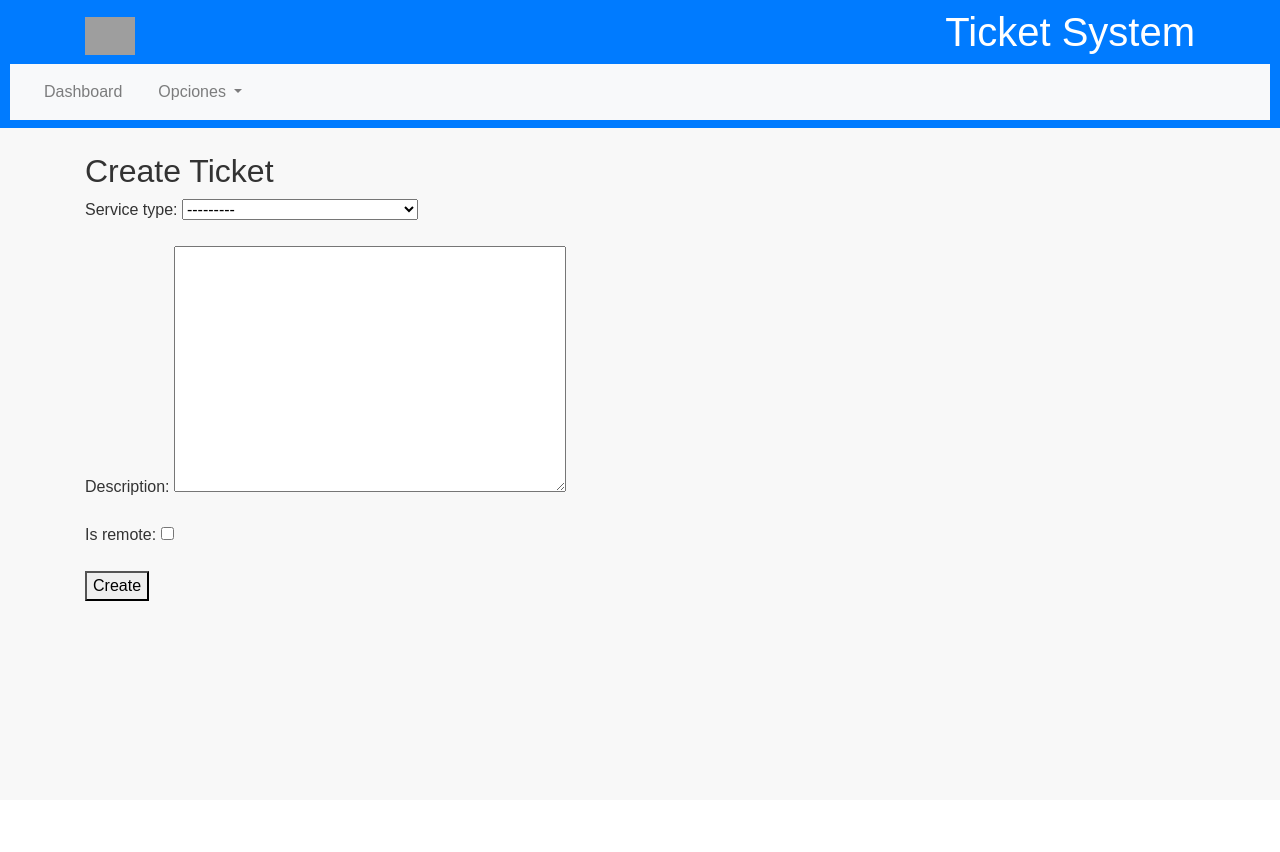
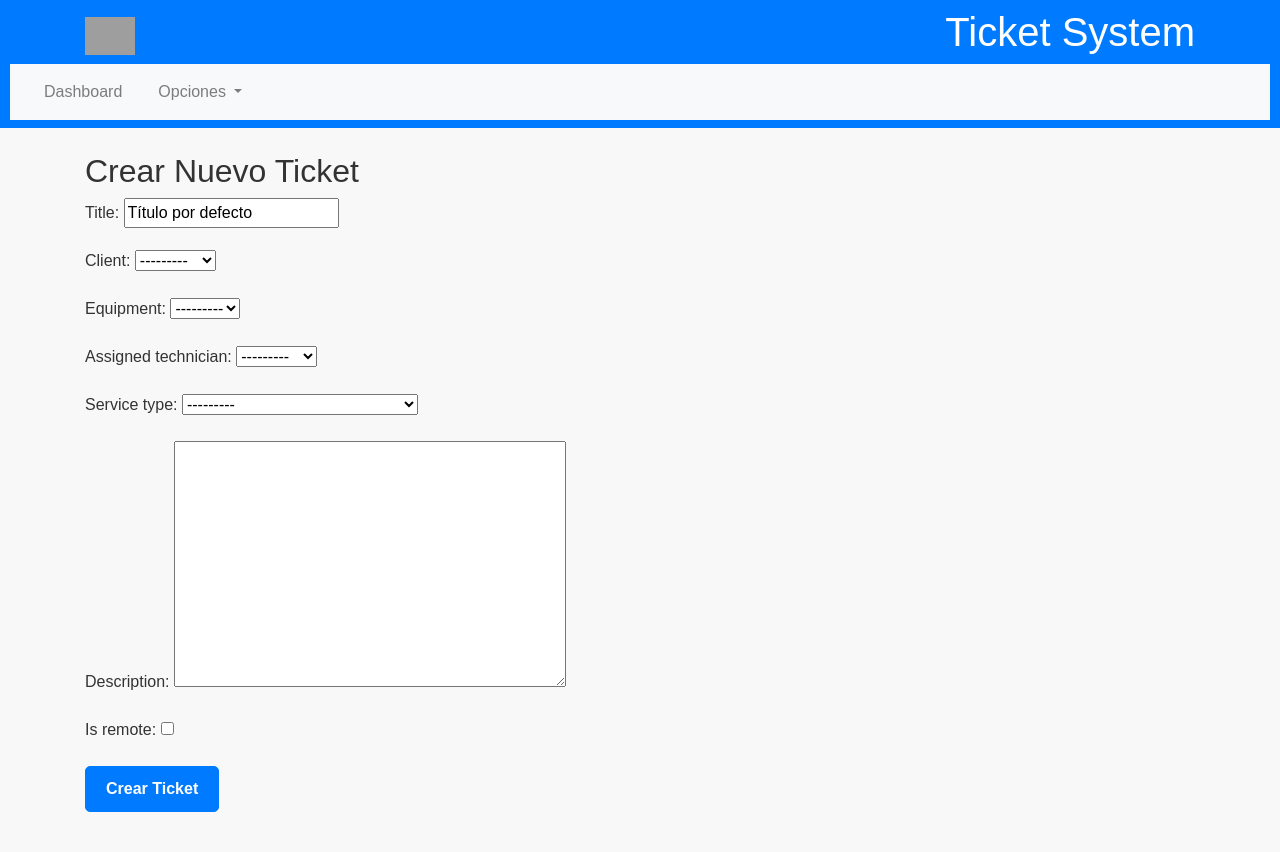
Before and after one commit to shalo40/ticket_system_Django_V1, a Django app: page /create_ticket/ in a window 1280 px wide. Before the commit the page ends 601 px from the top, so only its background shows below. Run offline with Django 5.2, Linux system fonts and the light colour scheme; a user stored in the database is signed in; data comes from the database, SQL or seed files in the repository; both versions use the stored data as it was after the commit; data that the repository does not hold is empty; some libraries are stand-ins or nearby versions; grey boxes are pictures that could not be loaded.

Commit message:
Segunda carga

```diff
--- a/tickets/forms.py
+++ b/tickets/forms.py
@@ -6,7 +6,11 @@ from .models import Ticket, Equipment, CustomUser, Comment, ServiceProcedure, Se
 class TicketForm(forms.ModelForm):
     class Meta:
         model = Ticket
-        fields = ['service_type', 'description', 'is_remote']
+        fields = ['title', 'client', 'equipment', 'assigned_technician', 'service_type', 'description', 'is_remote']
+
+    def __init__(self, *args, **kwargs):
+        super().__init__(*args, **kwargs)
+        self.fields['equipment'].queryset = Equipment.objects.all()
 
 class EquipmentForm(forms.ModelForm):
     class Meta:
--- a/tickets/templates/tickets/create_ticket.html
+++ b/tickets/templates/tickets/create_ticket.html
@@ -1,10 +1,11 @@
+<!-- templates/tickets/create_ticket.html -->
 {% extends 'base.html' %}
 
 {% block content %}
-<h2>Create Ticket</h2>
+<h2>Crear Nuevo Ticket</h2>
 <form method="post">
     {% csrf_token %}
     {{ form.as_p }}
-    <button type="submit">Create</button>
+    <button type="submit" class="btn btn-primary">Crear Ticket</button>
 </form>
 {% endblock %}
--- a/tickets/views.py
+++ b/tickets/views.py
@@ -39,10 +39,8 @@ def create_ticket(request):
         form = TicketForm(request.POST)
         if form.is_valid():
             ticket = form.save(commit=False)
-            ticket.client = request.user
+            ticket.client = request.user  # Suponiendo que el cliente es el usuario actual
             ticket.save()
-            # Registrar acción
-            TicketHistory.objects.create(ticket=ticket, action='Ticket creado')
             return redirect('dashboard')
     else:
         form = TicketForm()
```
Also changed, not shown: db.sqlite3.
